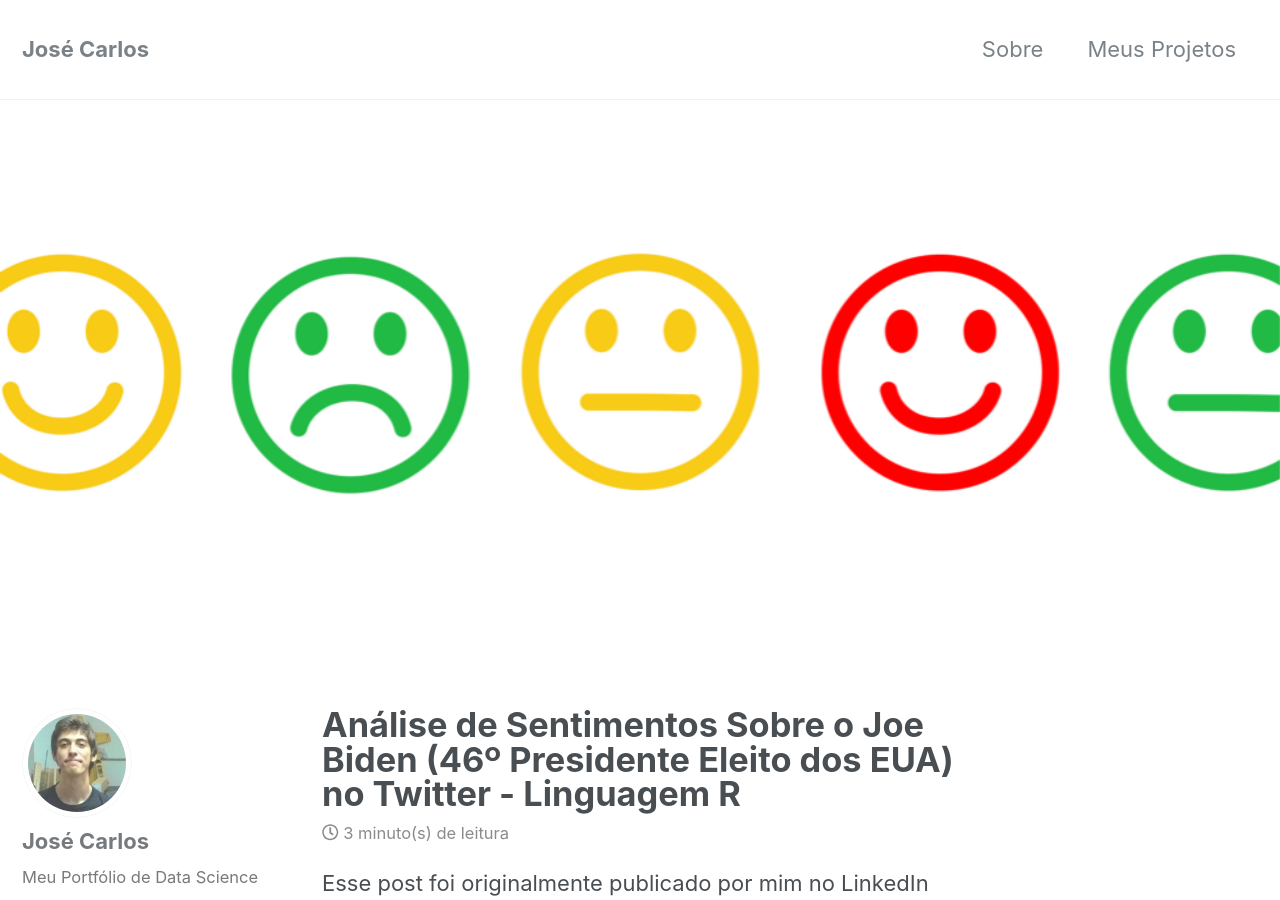
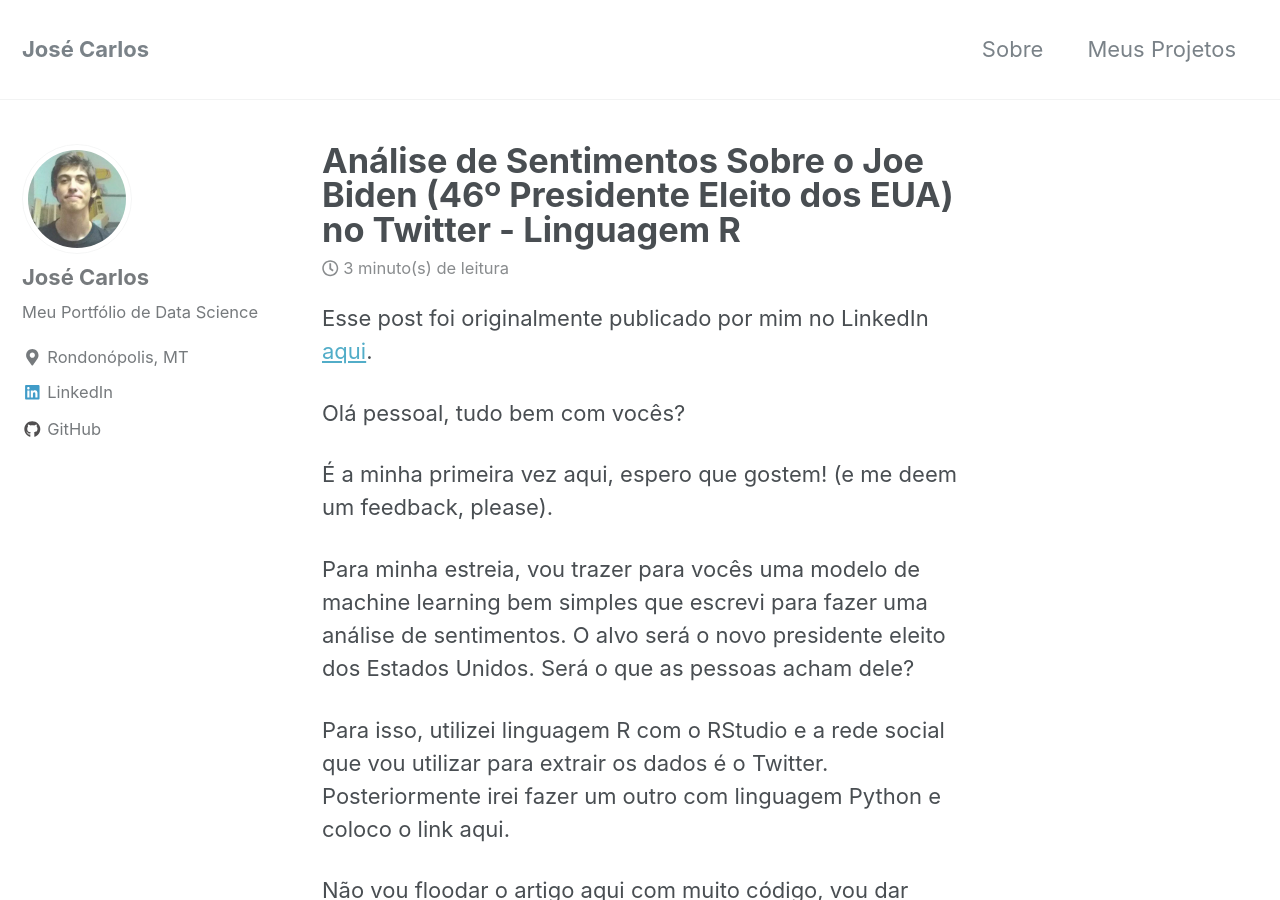
Before and after one commit to jcfneto/jcfneto.github.io, a Jekyll site: the page built from _posts/2020-11-08-analise-sentimento.md, in a window 1280 px wide and 900 px high. Built offline with Jekyll 4.4.1, drawn with Linux system fonts in a browser that asks for light colours; nearby versions of some CDN libraries.

Commit message:
Update 2020-11-08-analise-sentimento.md

```diff
--- a/_posts/2020-11-08-analise-sentimento.md
+++ b/_posts/2020-11-08-analise-sentimento.md
@@ -2,8 +2,8 @@
 title: "Análise de Sentimentos Sobre o Joe Biden (46º Presidente Eleito dos EUA) no Twitter - Linguagem R"
 date: 2020-11-08
 tags: [análise de sentimentos, data science, twitter, linguagem R]
-header:
-  image: "/images/post1.png"
+# header:
+  # image: "/images/post1.png"
 excerpt: "Análise de Sentimentos, Twitter, Linguagem R"
 mathjax: "true"
 ---
```
